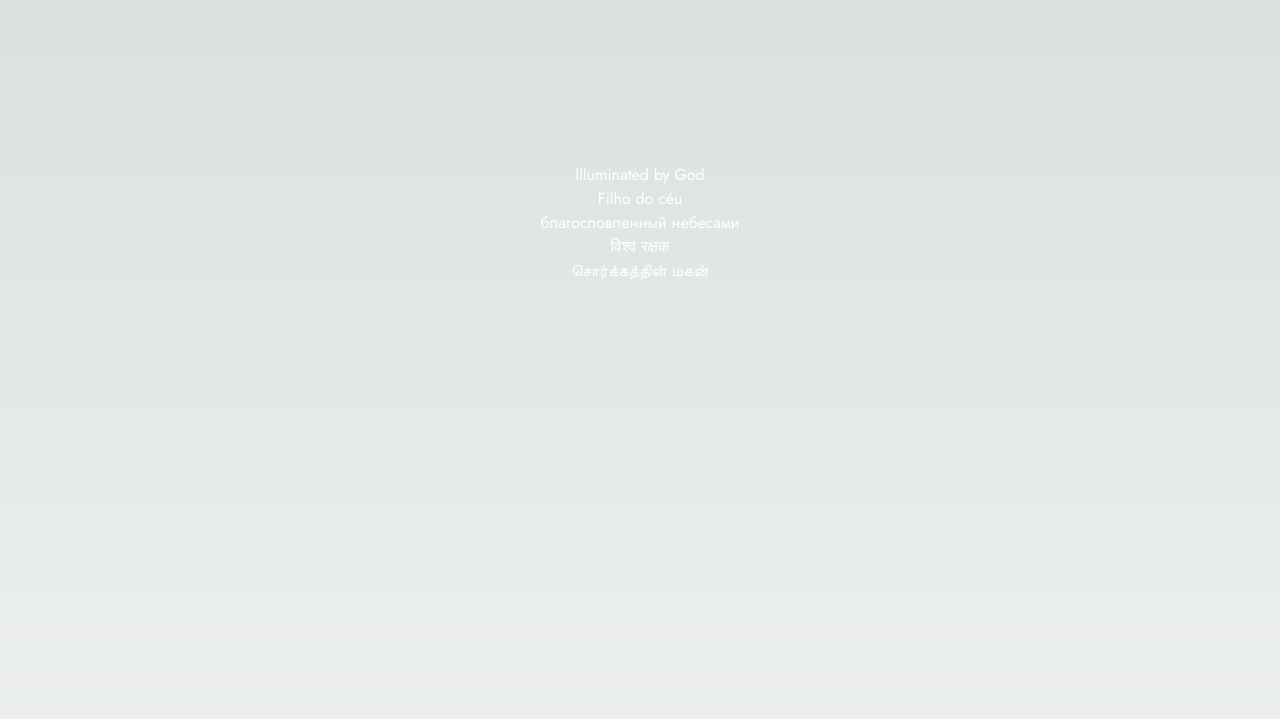
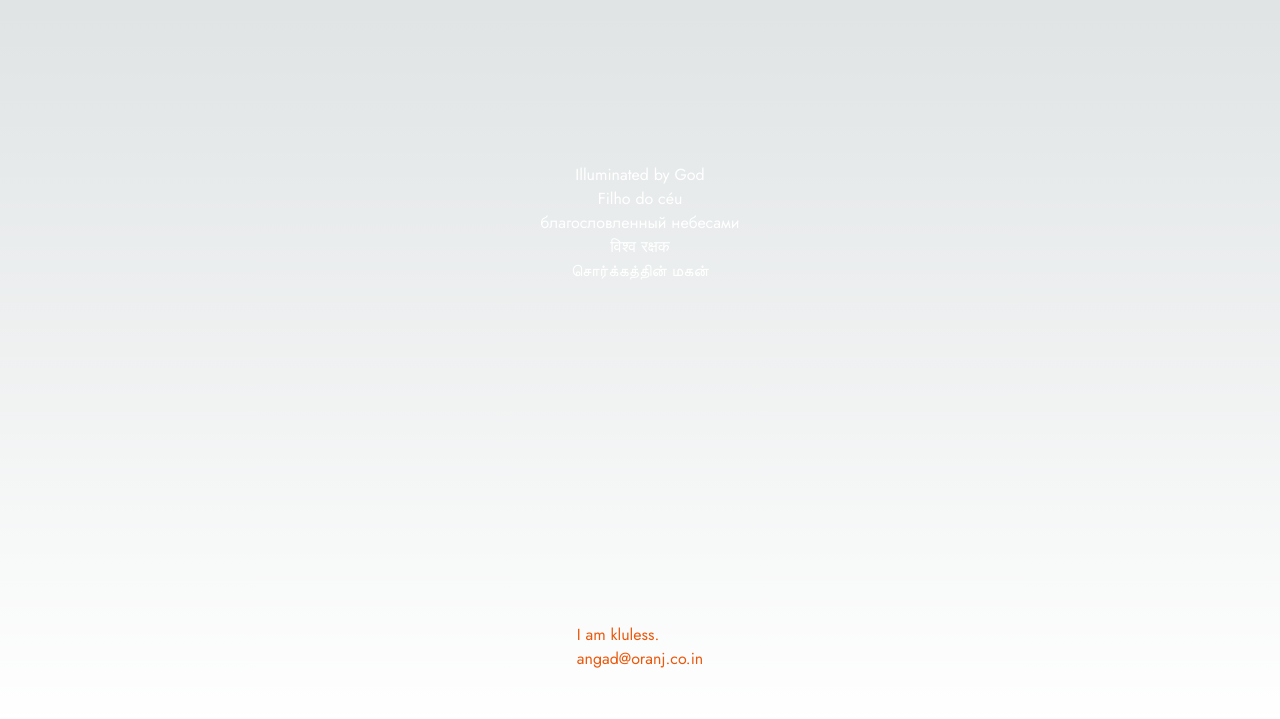
Before and after one commit to kluless13/klulessdotio, a Next.js app in the folder klulessdotio/: page / in a window 1280 px wide. Shown: the part 233-952 px from the top of the page. Built offline with nearby package versions, Linux system fonts and the light colour scheme.

Commit message:
spacing 2

```diff
--- a/klulessdotio/app/components/About.jsx
+++ b/klulessdotio/app/components/About.jsx
@@ -2,8 +2,9 @@ import React from 'react'
 
 const About = () => {
   return (
-   <section className="flex flex-col items-center justify-center min-h-screen text-center px-12 py-14">
+   <section>
 	<p className="text-orange-600"> I am kluless. </p>
+	  <p className="text-orange-600"> angad@oranj.co.in </p>
    </section>
   )
 }
```
